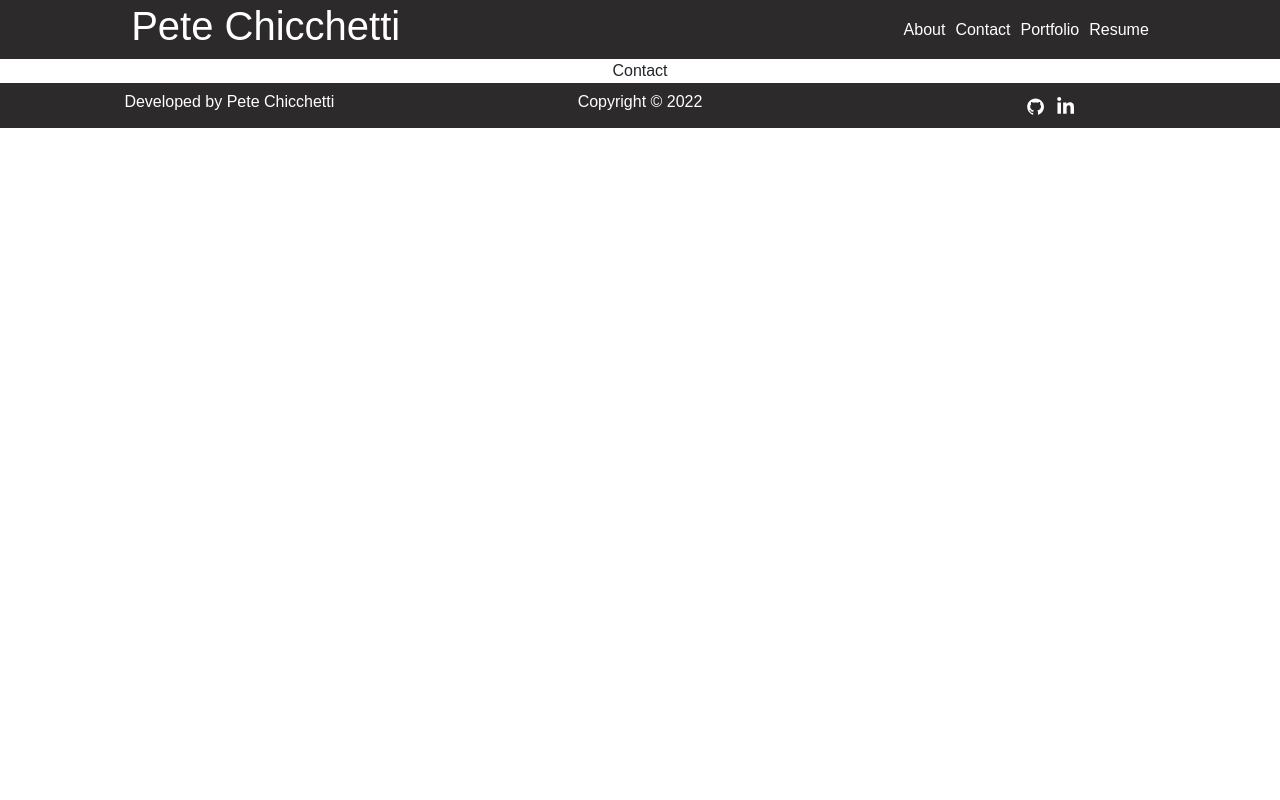
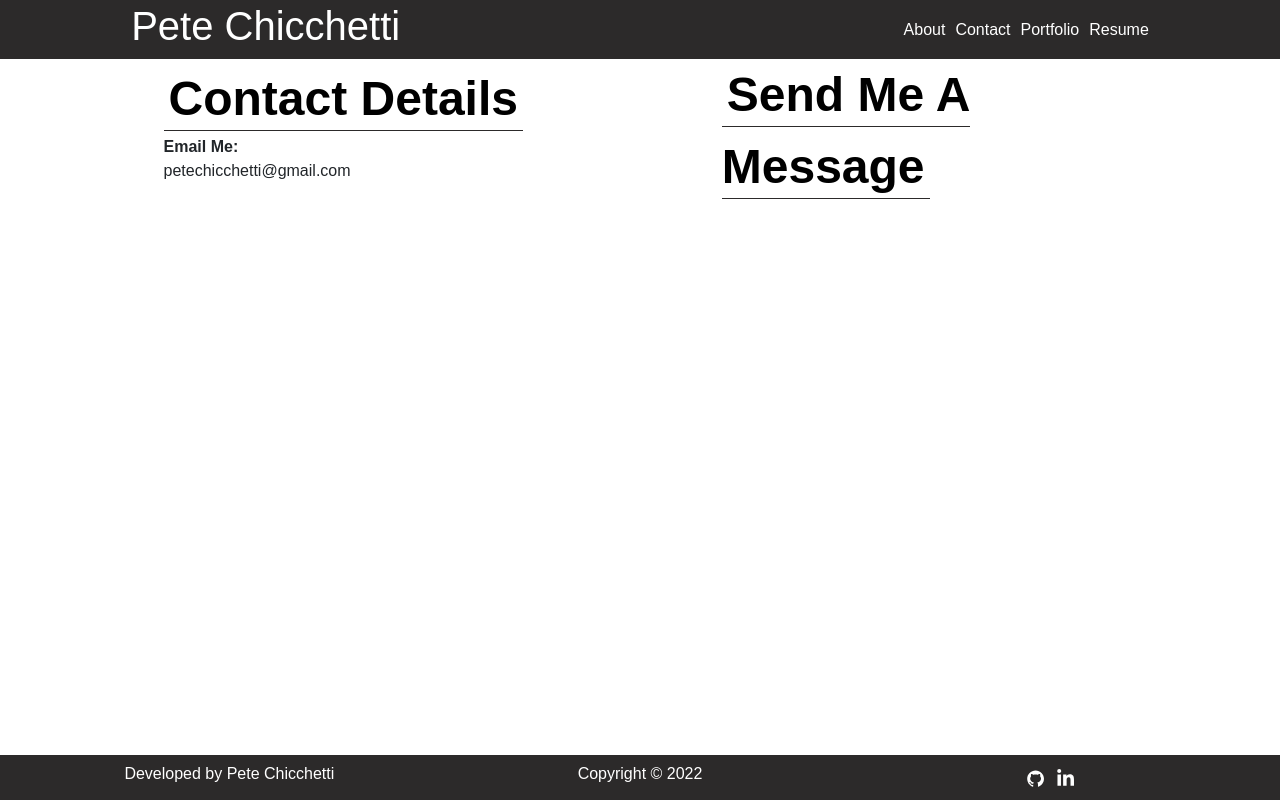
Before and after one commit to PeteChicchetti/professional-react-portfolio, a React (Create React App) app: page / in a window 1280 px wide. Both pictures are taken after a click on the item "Contact". Built offline with nearby package versions, Linux system fonts and the light colour scheme.

Commit message:
setup contact details and message columns for contact page

```diff
--- a/src/components/Contact/index.jsx
+++ b/src/components/Contact/index.jsx
@@ -1,8 +1,23 @@
 import React from "react";
+import { Row, Col } from "react-bootstrap";
 
 const Contact = () => {
     return (
-        <div>Contact</div>
+        <section className='container-fluid contactPage'>
+            <Row id='contactContainer' style={{ margin: '0px'}}>
+                <Col md='4' id='contactLeft' style={{ margin: '0px'}}>
+                    <div className='leftContent'>
+                        <strong className='contactTitle'>Contact Details</strong>
+                        <p><strong>Email Me:</strong><br/>petechicchetti@gmail.com</p>
+                    </div>
+                </Col>
+                <Col md='4' id='contactright' style={{ margin: '0px'}}>
+                    <div className='rightContent'>
+                        <strong className='contactTitle'>Send Me A Message</strong>
+                    </div>
+                </Col>
+            </Row>
+        </section>
     );
 };
 
--- a/src/style.css
+++ b/src/style.css
@@ -114,6 +114,43 @@
     margin: auto;
 }
 
+/*-- Contact --*/
+.contactPage {
+    margin: 0px;
+    padding: 0px;
+    height: calc(100vh - 104px);
+}
+
+#contactContainer {
+    margin: 0px;
+    align-items: center;
+    justify-content: space-evenly;
+}
+
+#contactLeft {
+    align-items: center;
+}
+
+.leftContent {
+    text-align: left;
+}
+
+#contactright {
+    align-items: center;
+}
+
+.rightContent {
+    text-align: left;
+}
+
+.contactTitle {
+    font-size: 3rem;
+    font-family: sans-serif;
+    color: #000000;
+    padding: 5px;
+    border-bottom: 1px solid var(--gray);
+
+}
 
 /*-- Footer --*/
 .copywright {
@@ -143,10 +180,14 @@
     background-color: var(--gray);
 }
 
+@media screen and (max-width: 375px){
+    .contactTitle {
+        font-size: 1.3rem;
+    }
+}
 
 
-
-  @media screen and (max-width: 768px) {
+@media screen and (max-width: 768px) {
     #headerBg {
         padding: .1rem 0rem;
     }
```
